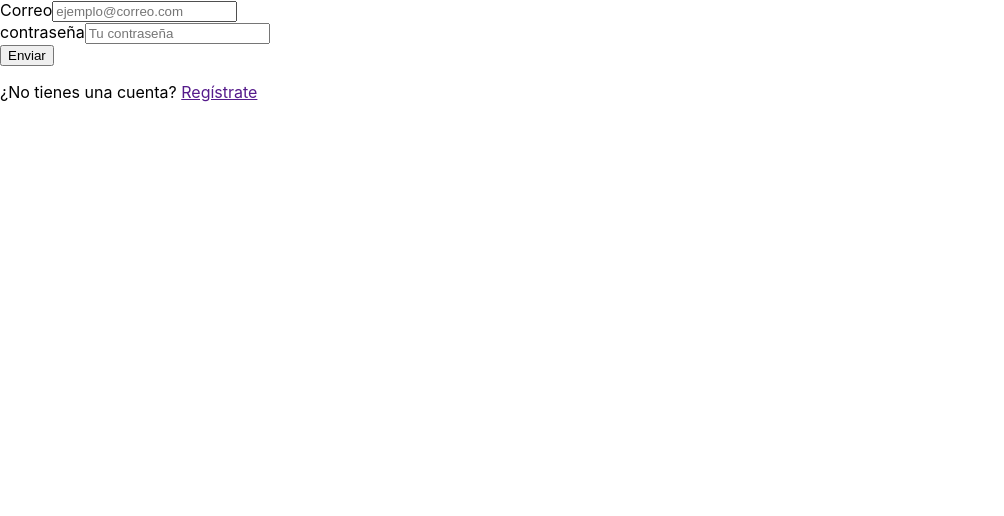
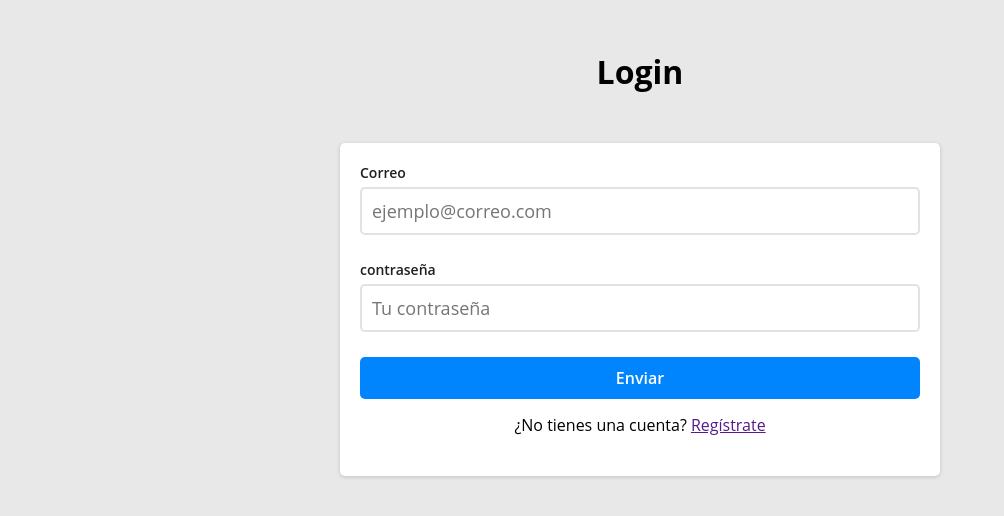
Before and after one commit to RobertoCantu/AccentureChallenge, a React (Create React App) app in the folder client/: page /auth/login in a window 1280 px wide. Shown: the top 516 px of the page, without its empty margins (0-1004 px from the left). Built offline with nearby package versions, Linux system fonts and the light colour scheme.

Commit message:
Login y registro con validación y css

```diff
--- a/client/src/components/formLogin.js
+++ b/client/src/components/formLogin.js
@@ -1,10 +1,13 @@
 import React, {useState} from 'react';
 import { Form, Formik, Field, ErrorMessage } from 'formik'
+import './logreg.css'
 
 const Formulario = () => {
     const [formularioEnviado, cambiarFormularioEnviado] = useState(false);
     return (
         <>
+            <h1>Login</h1>
+            <div className='contenedor'>
                 <Formik
                     initialValues={{
                         contraseña: '',
@@ -107,6 +110,7 @@ const Formulario = () => {
                     </Form>
                     )} */}
                 </Formik>
+            </div>
         </>
     );
 }
--- a/client/src/components/formRegistro.js
+++ b/client/src/components/formRegistro.js
@@ -1,10 +1,13 @@
 import React, {useState} from 'react';
 import { Form, Formik, Field, ErrorMessage } from 'formik'
+import './logreg.css'
 
 const Formulario = () => {
     const [formularioEnviado, cambiarFormularioEnviado] = useState(false);
     return (
         <>
+            <h1>Registro</h1>
+            <div className='contenedor'>
                 <Formik
                     initialValues={{
                         nombre: '',
@@ -25,7 +28,7 @@ const Formulario = () => {
                         if(!valores.contraseña){
                             errores.contraseña = 'Por favor ingresa tu contraseña'
                         }else if(!/^(?=.*\d)(?=.*[a-z])(?=.*[A-Z]).{6,20}$/.test(valores.contraseña)){
-                        errores.contraseña = 'La contraseña debe contener entre 6 a 20 caracteres'
+                            errores.contraseña = 'La contraseña debe contener entre 6 a 20 caracteres, tener una letra minúscula y una mayúscula'
                         }
 
                         //Validación correo
@@ -58,7 +61,7 @@ const Formulario = () => {
                                 placeholder='Tu nombre'
                             />
                             <ErrorMessage name="nombre" component={() => (
-                            <div className="nombre">{errors.nombre}</div>
+                                <div className="error">{errors.nombre}</div>
                             )}/>
                         </div>
                         <div>
@@ -127,6 +130,7 @@ const Formulario = () => {
                     </Form>
                     )} */}
                 </Formik>
+            </div>
         </>
     );
 }
--- /dev/null
+++ b/client/src/components/logreg.css
@@ -0,0 +1,115 @@
+/* body {
+  margin: 0;
+  font-family: -apple-system, BlinkMacSystemFont, 'Segoe UI', 'Roboto', 'Oxygen',
+    'Ubuntu', 'Cantarell', 'Fira Sans', 'Droid Sans', 'Helvetica Neue',
+    sans-serif;
+  -webkit-font-smoothing: antialiased;
+  -moz-osx-font-smoothing: grayscale;
+} */
+
+/* code {
+  font-family: source-code-pro, Menlo, Monaco, Consolas, 'Courier New',
+    monospace;
+} */
+
+* {
+	padding: 0px;
+	margin: 0;
+	box-sizing: border-box;
+}
+
+body {
+	background: #E8E8E8;
+	font-family: 'Open Sans', sans-serif;
+}
+
+.contenedor {
+	min-height: 100vh;
+	display: flex;
+	align-items: flex-start;
+	justify-content: center;
+}
+
+.formulario {
+	min-width: 600px;
+	margin-top: 50px;
+	background: #fff;
+	border-radius: 5px;
+	padding: 20px;
+	box-shadow: rgba(0, 0, 0, 0.16) 0px 1px 4px;
+}
+
+.formulario > div {
+	margin-bottom: 20px;
+}
+
+.formulario label {
+	display: block;
+	font-weight: 600;
+	font-size: 14px;
+	margin-bottom: 5px;
+	color: #1f1f1f;
+}
+
+.formulario input,
+.formulario textarea {
+	font-family: 'Open Sans', sans-serif;
+	width: 100%;
+	border-radius: 5px;
+	border: 2px solid #e2e2e2;
+	font-size: 18px;
+	padding: 10px;
+	margin-bottom: 5px;
+	color: #1f1f1f;
+}
+
+.formulario input:focus {
+	outline: none;
+	border: 2px solid #0085FF;
+}
+
+.formulario .error {
+	color: #e92b2d;
+	font-weight: 600;
+	font-size: 12px;
+}
+
+.formulario button[type="submit"] {
+	display: block;
+	background: #0085FF;
+	font-weight: 600;
+	font-family: 'Open Sans', sans-serif;
+	border: none;
+	cursor: pointer;
+	width: 100%;
+	padding: 10px;
+	border-radius: 5px;
+	color: #fff;
+	font-size: 16px;
+	transition: .3s ease all;
+}
+
+.formulario button[type="submit"]:hover {
+	background: #0051ff;
+}
+
+.formulario .exito {
+	text-align: center;
+	font-size: 14px;
+	padding-top: 20px;
+	color: #02a802;
+}
+
+.formulario input[type="radio"] {
+	width: auto;
+}
+
+h1{
+	text-align: center;
+	margin-top: 50px;
+}
+
+.reg{
+	text-align: center;
+	margin-top: 15px;
+}
```
Lines whose indentation alone changed are shown as unchanged.
